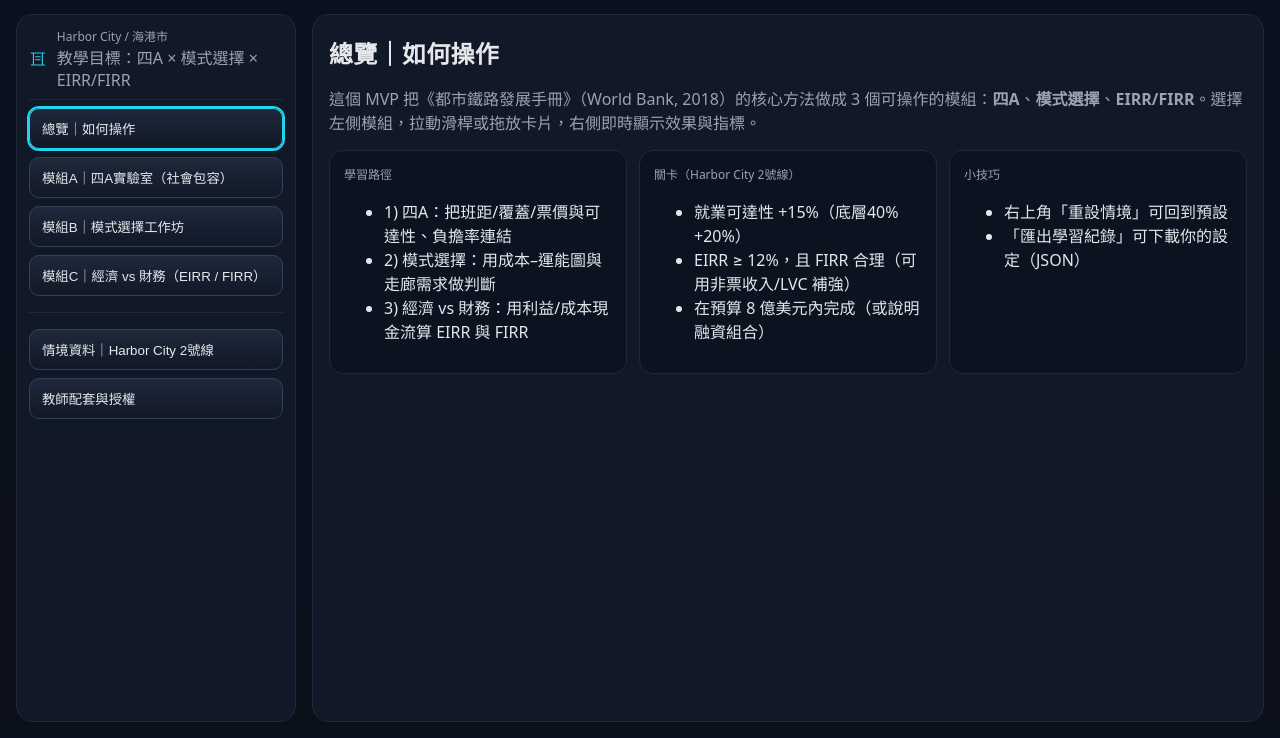
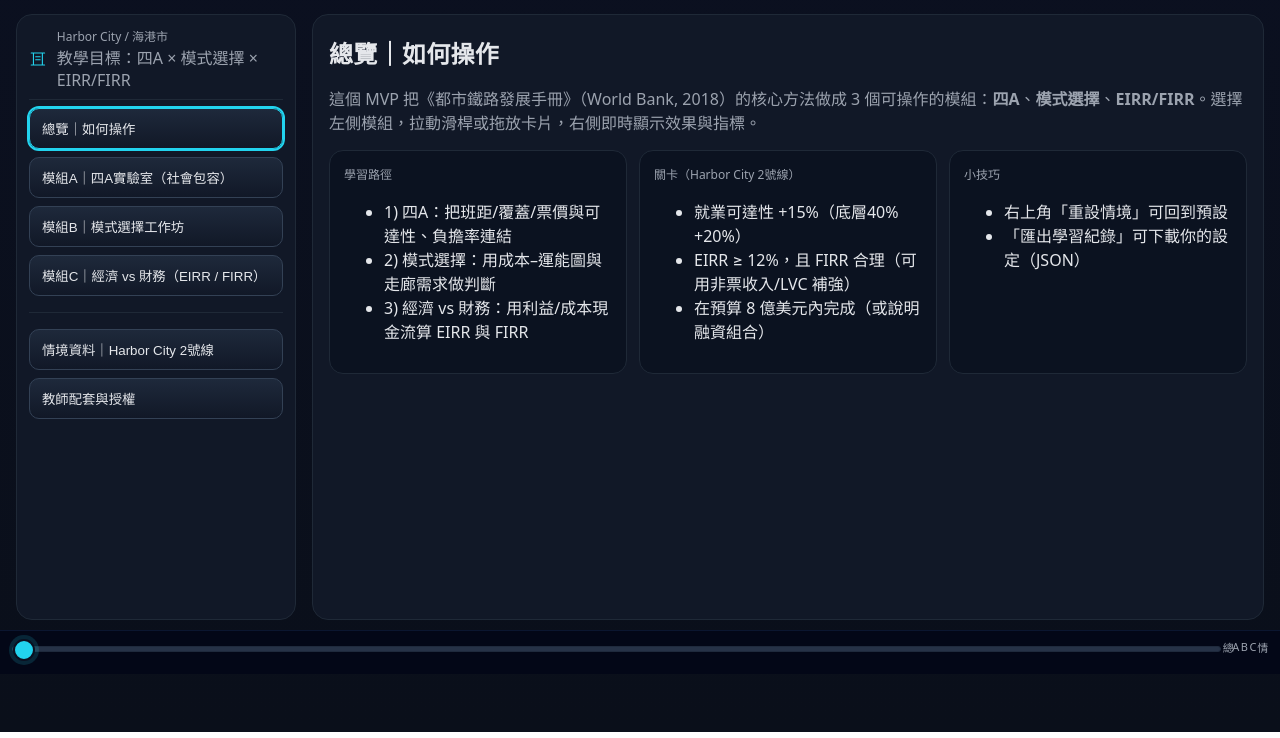
Before and after one commit to thomaschang98206/RAILWAY-HANDBOOK, a plain HTML site: page index.html in a window 1280 px wide. Shown: the part 68-806 px from the top of the page. Drawn offline with Linux system fonts and the light colour scheme.

Commit message:
Add files via upload

```diff
--- a/index.html
+++ b/index.html
@@ -47,7 +47,7 @@
   .btn-ghost{background:transparent; border-color:#334155}
 
   .layout{
-    display:grid; grid-template-columns: 280px 1fr; gap:16px; padding:16px; height:calc(100% - var(--headerH));
+    display:grid; grid-template-columns: 280px 1fr; gap:16px; padding:16px; height:calc(100% - var(--headerH) - var(--sliderH) - var(--tabH));
   }
   aside{
     background: var(--panel); border:1px solid #1f2937; border-radius:16px; padding:12px; overflow:auto;
@@ -133,8 +133,8 @@
     height: var(--sliderH);
     background: rgba(2,6,23,.75);
     border-top: 1px solid #0b1630;
-    display: none; /* mobile only */
-    z-index: 29;
+    display: flex;
+    z-index: 100;
     padding: 6px 12px 4px 12px;
     backdrop-filter: blur(6px);
   }
```
